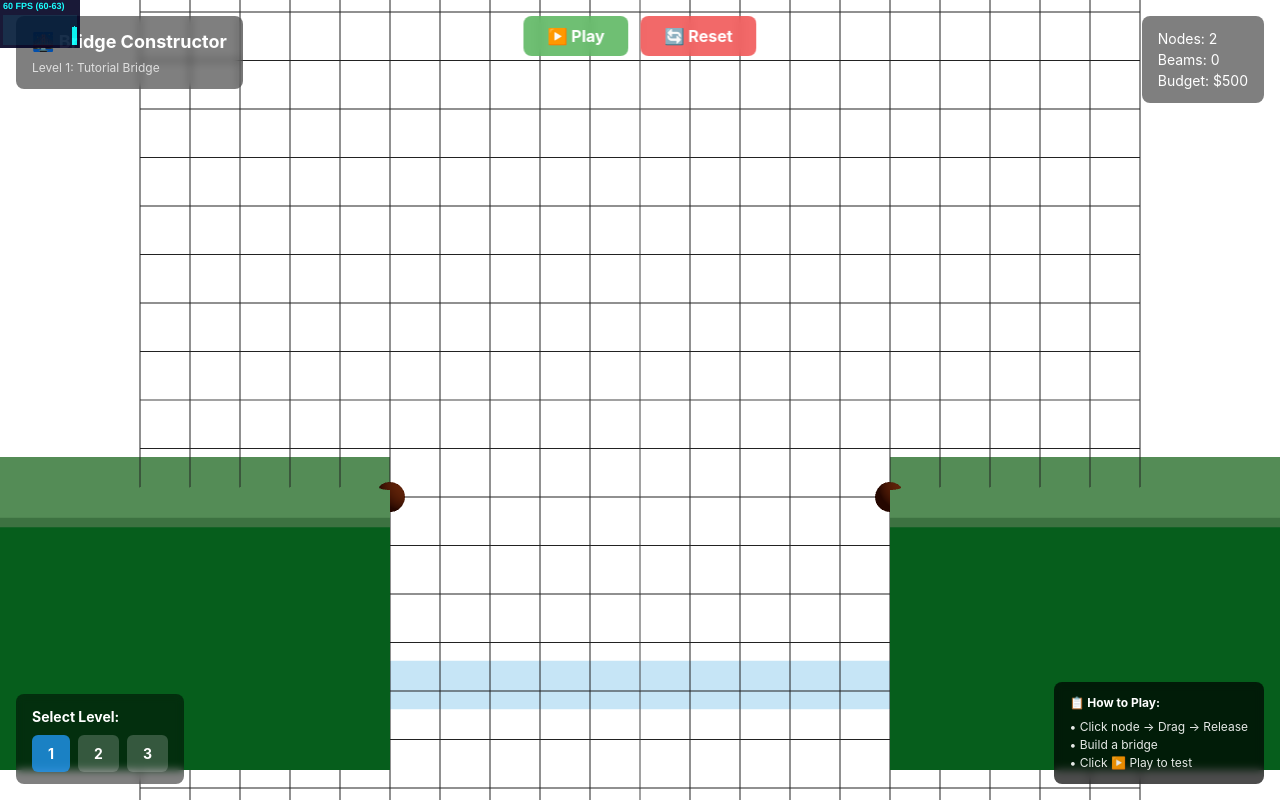
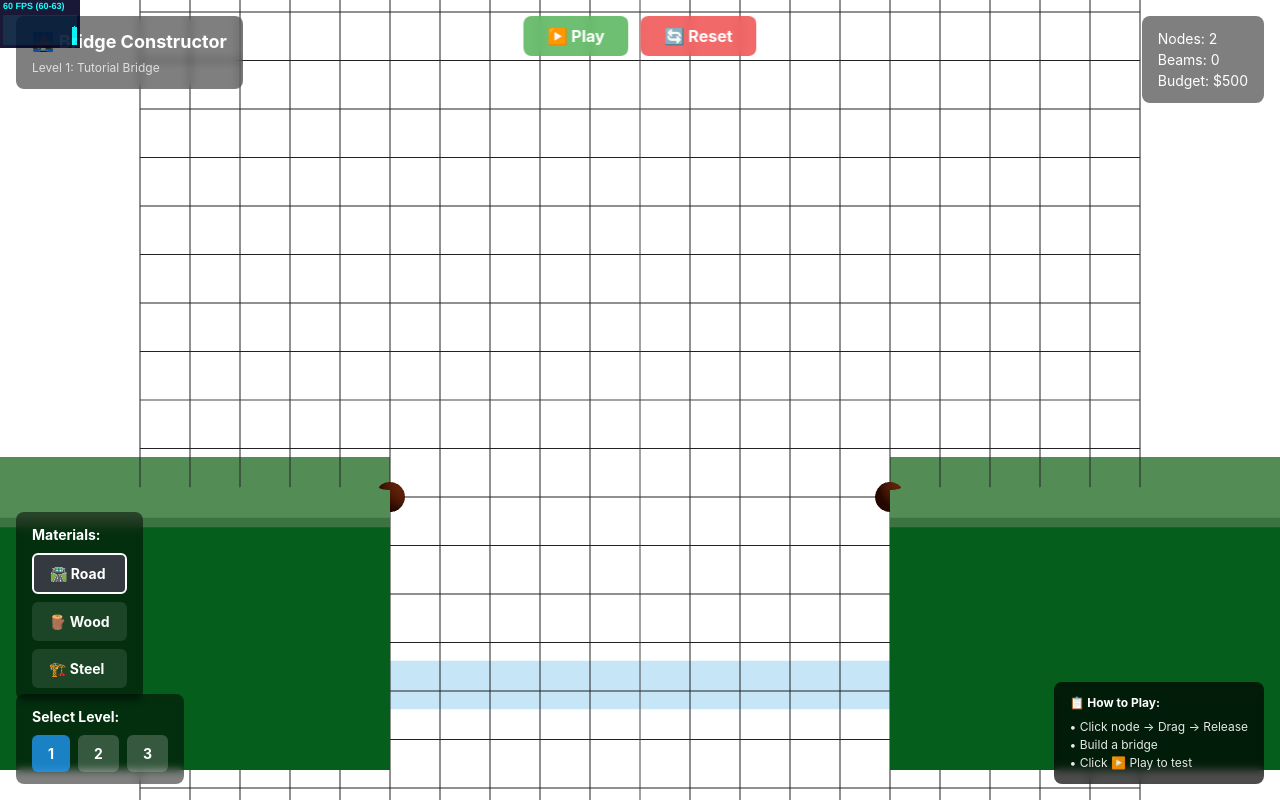
Before and after one commit to hidayetevin/app.BridgeGame, a React (Vite) app: page / in a window 1280 px wide. Built offline with nearby package versions, Linux system fonts and the light colour scheme.

Commit message:
feat: Implement core bridge building game mechanics including beam construction, physics simulation, and centralized state management.

```diff
--- a/src/App.tsx
+++ b/src/App.tsx
@@ -4,7 +4,7 @@ import { useGameStore } from './store/gameStore';
 import { LEVELS } from './data/levels';
 
 function App() {
-    const { nodes, beams, resetLevel, gameState, setMode, loadLevel, hasWon, hasLost } = useGameStore();
+    const { nodes, beams, resetLevel, gameState, setMode, loadLevel, hasWon, hasLost, selectedMaterial, selectMaterial } = useGameStore();
     const currentLevel = LEVELS[gameState.levelIndex];
 
     // Initialize level on mount
@@ -214,6 +214,52 @@ function App() {
                 </div>
             )}
 
+            {/* Material Selector - Bottom Left (Above Level Selector) */}
+            <div style={{
+                position: 'absolute',
+                bottom: '100px', // Adjusted to be above levels
+                left: '16px',
+                color: 'white',
+                fontSize: '14px',
+                background: 'rgba(0,0,0,0.5)',
+                padding: '12px 16px',
+                borderRadius: '8px',
+                backdropFilter: 'blur(4px)',
+                display: 'flex',
+                gap: '8px',
+                flexDirection: 'column'
+            }}>
+                <div style={{ fontWeight: 'bold' }}>Materials:</div>
+                {([
+                    { id: 'road', name: '🛣️ Road', color: '#343a40' },
+                    { id: 'wood', name: '🪵 Wood', color: '#8B4513' },
+                    { id: 'steel', name: '🏗️ Steel', color: '#708090' }
+                ] as const).map(mat => (
+                    <button
+                        key={mat.id}
+                        onClick={() => selectMaterial(mat.id)}
+                        disabled={gameState.mode === 'simulation'}
+                        style={{
+                            background: selectedMaterial === mat.id ? mat.color : 'rgba(255,255,255,0.1)',
+                            color: 'white',
+                            padding: '8px 16px',
+                            borderRadius: '6px',
+                            fontWeight: 'bold',
+                            border: selectedMaterial === mat.id ? '2px solid white' : '1px solid transparent',
+                            cursor: gameState.mode === 'simulation' ? 'not-allowed' : 'pointer',
+                            textAlign: 'left',
+                            opacity: gameState.mode === 'simulation' ? 0.5 : 1,
+                            transition: 'all 0.2s',
+                            display: 'flex',
+                            alignItems: 'center',
+                            gap: '8px'
+                        }}
+                    >
+                        <span>{mat.name}</span>
+                    </button>
+                ))}
+            </div>
+
             {/* Level Selector - Bottom Left */}
             <div style={{
                 position: 'absolute',
--- a/src/components/BeamComponent.tsx
+++ b/src/components/BeamComponent.tsx
@@ -1,4 +1,5 @@
 import { useGameStore } from '../store/gameStore';
+import { MATERIALS } from '../utils/materials';
 import { MaterialType } from '../types';
 
 interface BeamComponentProps {
@@ -8,52 +9,45 @@ interface BeamComponentProps {
     material: MaterialType;
 }
 
-// Material properties
-const MATERIAL_PROPS = {
-    wood: {
-        color: '#8B4513',
-        thickness: 0.08,
-    },
-    steel: {
-        color: '#708090',
-        thickness: 0.12,
-    },
-    cable: {
-        color: '#4A4A4A',
-        thickness: 0.04,
-    },
-};
-
-export default function BeamComponent({
-    id,
-    startNodeId,
-    endNodeId,
-    material,
-}: BeamComponentProps) {
-    const { getNodeById } = useGameStore();
+export default function BeamComponent({ id, startNodeId, endNodeId, material }: BeamComponentProps) {
+    const { getNodeById, gameState } = useGameStore();
 
     const startNode = getNodeById(startNodeId);
     const endNode = getNodeById(endNodeId);
 
     if (!startNode || !endNode) return null;
 
-    // Calculate beam position and rotation
     const dx = endNode.x - startNode.x;
     const dy = endNode.y - startNode.y;
     const length = Math.sqrt(dx * dx + dy * dy);
+    const midX = (startNode.x + endNode.x) / 2;
+    const midY = (startNode.y + endNode.y) / 2;
     const angle = Math.atan2(dy, dx);
 
-    const midX = (startNode.x + endNode.x) / 2;
-    const midY = (startNode.y + endNode.y) / 2;
-
-    const props = MATERIAL_PROPS[material];
+    const materialProps = MATERIALS[material] || MATERIALS['wood']; // Fallback
 
     return (
-        <group position={[midX, midY, 0]} rotation={[0, 0, angle]}>
-            <mesh>
-                <boxGeometry args={[length, props.thickness, props.thickness]} />
-                <meshStandardMaterial color={props.color} />
+        <group>
+            {/* Visual Beam */}
+            <mesh
+                position={[midX, midY, 0]}
+                rotation={[0, 0, angle]}
+                onClick={(e) => {
+                    e.stopPropagation();
+                    // Optional: Handle click in editor mode
+                }}
+            >
+                <boxGeometry args={[length, materialProps.thickness, 1]} />
+                <meshStandardMaterial
+                    color={materialProps.color}
+                    transparent
+                    opacity={gameState.mode === 'editor' ? 1 : 0.8}
+                />
             </mesh>
+
+            {/* Optional: Add joint spheres at ends for better visual connection?
+                Currently handled by Nodes
+            */}
         </group>
     );
 }
--- a/src/components/GhostBeam.tsx
+++ b/src/components/GhostBeam.tsx
@@ -1,7 +1,8 @@
 import { useGameStore } from '../store/gameStore';
+import { MATERIALS } from '../utils/materials';
 
 export default function GhostBeam() {
-    const { selectedNodeId, ghostBeamEnd, getNodeById, isDrawingBeam } = useGameStore();
+    const { selectedNodeId, ghostBeamEnd, getNodeById, isDrawingBeam, selectedMaterial } = useGameStore();
 
     if (!isDrawingBeam || !selectedNodeId || !ghostBeamEnd) return null;
 
@@ -16,16 +17,19 @@ export default function GhostBeam() {
     const midX = (startNode.x + ghostBeamEnd.x) / 2;
     const midY = (startNode.y + ghostBeamEnd.y) / 2;
 
+    // Get material properties for preview
+    const materialProps = MATERIALS[selectedMaterial] || MATERIALS['wood'];
+
     return (
         <group position={[midX, midY, 0]} rotation={[0, 0, angle]}>
             <mesh>
-                <boxGeometry args={[length, 0.08, 0.08]} />
+                <boxGeometry args={[length, materialProps.thickness, 1]} />
                 <meshStandardMaterial
-                    color="#4CAF50"
+                    color={materialProps.color}
                     transparent
                     opacity={0.5}
-                    emissive="#4CAF50"
-                    emissiveIntensity={0.3}
+                    emissive={materialProps.color}
+                    emissiveIntensity={0.2}
                 />
             </mesh>
         </group>
--- a/src/store/gameStore.ts
+++ b/src/store/gameStore.ts
@@ -19,6 +19,7 @@ interface GameStore {
     selectedNodeId: string | null;
     isDrawingBeam: boolean;
     ghostBeamEnd: { x: number; y: number } | null;
+    selectedMaterial: MaterialType; // New State
 
     // Physics State
     physicsBodies: Map<string, PhysicsBodyData>;
@@ -45,6 +46,7 @@ interface GameStore {
     updateGhostBeam: (x: number, y: number) => void;
     finishDrawingBeam: (endNodeId: string, material: MaterialType) => void;
     cancelDrawingBeam: () => void;
+    selectMaterial: (material: MaterialType) => void; // New Action
 
     // Actions - Physics
     registerPhysicsBody: (nodeId: string, ref: any, api: any) => void;
@@ -72,6 +74,7 @@ export const useGameStore = create<GameStore>((set, get) => ({
     selectedNodeId: null,
     isDrawingBeam: false,
     ghostBeamEnd: null,
+    selectedMaterial: 'road', // Default material
     physicsBodies: new Map(),
     brokenBeamIds: new Set(),
     hasWon: false,
@@ -107,6 +110,8 @@ export const useGameStore = create<GameStore>((set, get) => ({
     // Beam Actions
     addBeam: (startNodeId, endNodeId, material) => {
         if (get().getBeamBetween(startNodeId, endNodeId)) return;
+
+        // Check budget logic would go here
 
         const newBeam: Beam = {
             id: `beam_${Date.now()}_${Math.random()}`,
@@ -151,10 +156,10 @@ export const useGameStore = create<GameStore>((set, get) => ({
         set({ ghostBeamEnd: { x, y } });
     },
 
-    finishDrawingBeam: (endNodeId, material = 'wood') => {
-        const { selectedNodeId, addBeam } = get();
+    finishDrawingBeam: (endNodeId) => {
+        const { selectedNodeId, addBeam, selectedMaterial } = get();
         if (selectedNodeId && endNodeId && selectedNodeId !== endNodeId) {
-            addBeam(selectedNodeId, endNodeId, material);
+            addBeam(selectedNodeId, endNodeId, selectedMaterial);
         }
         set({
             selectedNodeId: null,
@@ -169,6 +174,10 @@ export const useGameStore = create<GameStore>((set, get) => ({
             isDrawingBeam: false,
             ghostBeamEnd: null,
         });
+    },
+
+    selectMaterial: (material) => {
+        set({ selectedMaterial: material });
     },
 
     // Physics Actions
--- a/src/types/index.ts
+++ b/src/types/index.ts
@@ -1,4 +1,4 @@
-// Type definitions for the Bridge Constructor game
+export type MaterialType = 'road' | 'wood' | 'steel' | 'cable'; // Keeping cable for backward compat if needed, but UI will show Road/Wood/Steel
 
 export interface Node {
     id: string;
@@ -14,16 +14,6 @@ export interface Beam {
     material: MaterialType;
 }
 
-export type MaterialType = 'wood' | 'steel' | 'cable';
-
-export interface MaterialProperties {
-    name: string;
-    color: string;
-    cost: number;
-    strength: number; // Max force before breaking
-    stiffness: number; // For physics constraint
-}
-
 export interface GameState {
     mode: 'editor' | 'simulation';
     budget: number;
@@ -36,7 +26,12 @@ export interface LevelData {
     name: string;
     budget: number;
     anchors: Array<{ x: number; y: number }>;
-    startX: number;
-    targetX: number;
+    vehicleStart: { x: number; y: number };
+    vehicleTarget: number;
     waterLevel: number;
+    gap: number;
+    platformLeftX: number;
+    platformRightX: number;
+    platformY: number;
+    platformWidth: number;
 }
--- a/src/utils/materials.ts
+++ b/src/utils/materials.ts
@@ -1,36 +1,52 @@
 import { MaterialType } from '../types';
 
-export const MATERIALS: Record<MaterialType, {
+export interface MaterialProps {
     name: string;
     color: string;
     cost: number;
     strength: number;      // Max force before breaking (Newtons)
     stiffness: number;     // For physics constraint
     thickness: number;
-}> = {
+    isRoad: boolean;       // Determines collision mask
+}
+
+export const MATERIALS: Record<MaterialType, MaterialProps> = {
+    road: {
+        name: 'Asphalt Road',
+        color: '#343a40', // Dark Asphalt
+        cost: 100,
+        strength: 50000,
+        stiffness: 8e6,
+        thickness: 0.25, // Thick road surface
+        isRoad: true,
+    },
     wood: {
-        name: 'Wood',
-        color: '#8B4513',
+        name: 'Wood Beam',
+        color: '#8B4513', // Brown
         cost: 10,
         strength: 15000,
         stiffness: 1e6,
-        thickness: 0.08,
+        thickness: 0.12, // Standard beam
+        isRoad: false,
     },
     steel: {
-        name: 'Steel',
-        color: '#708090',
+        name: 'Steel Beam',
+        color: '#708090', // Grey
         cost: 50,
-        strength: 50000,
-        stiffness: 5e6,
-        thickness: 0.12,
+        strength: 100000, // Very strong
+        stiffness: 1e7,
+        thickness: 0.15,
+        isRoad: false,
     },
+    // Backward compatibility
     cable: {
         name: 'Cable',
         color: '#4A4A4A',
         cost: 5,
         strength: 8000,
         stiffness: 5e5,
-        thickness: 0.04,
+        thickness: 0.05,
+        isRoad: false,
     },
 };
 
```
Also changed, not shown: src/components/BeamPhysics.tsx (+12 -5 lines).
